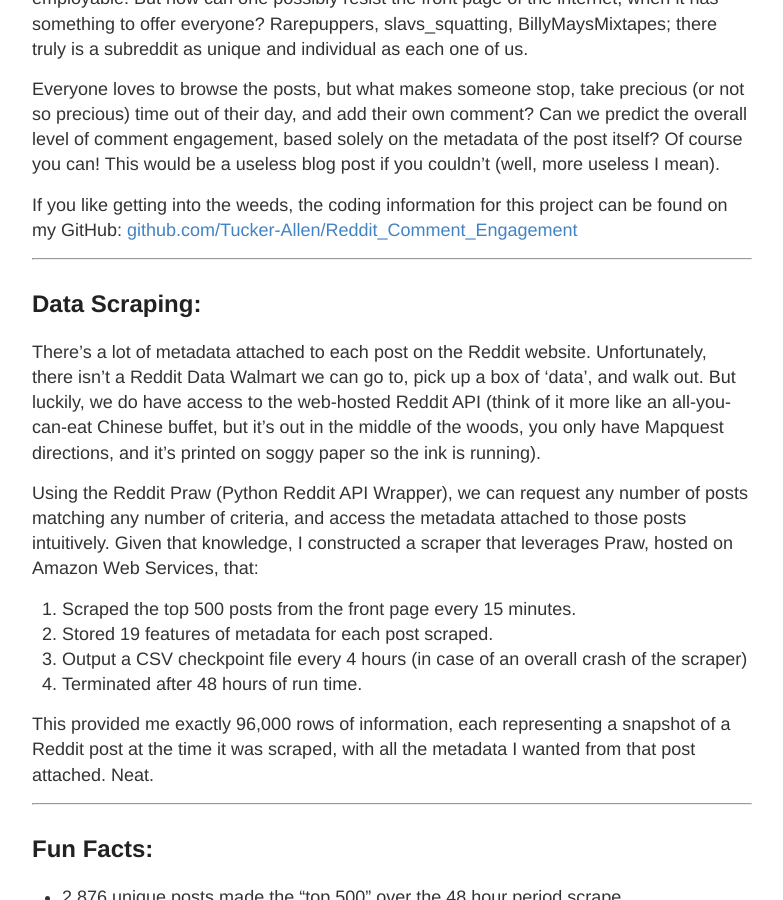
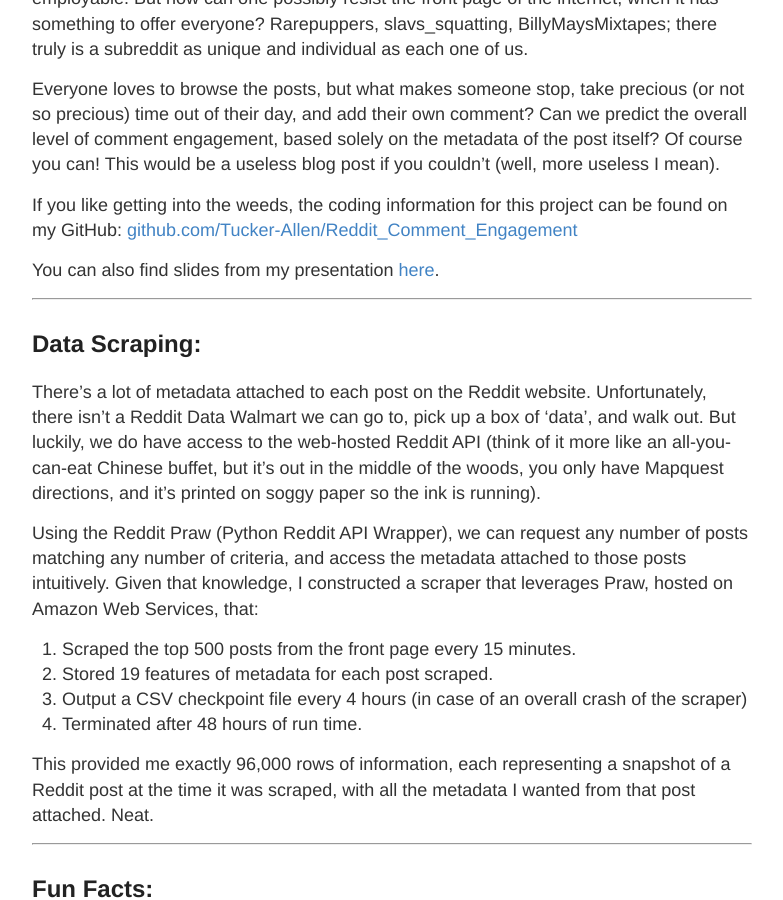
Before and after one commit to PhilPizza/jekyll-now, a Jekyll site: the page built from _posts/2018-02-26-Reddit_Comment_blog.md, in a window 1280 px wide and 900 px high, scrolled down 475 px. Shown: the whole window, without its empty margins (248-1031 px from the left). Built offline with Jekyll 4.4.1, drawn with Linux system fonts in a browser that asks for light colours.

Commit message:
Added slides hyperlink

```diff
--- a/_posts/2018-02-26-Reddit_Comment_blog.md
+++ b/_posts/2018-02-26-Reddit_Comment_blog.md
@@ -13,6 +13,7 @@ Everyone loves to browse the posts, but what makes someone stop, take precious (
 
 If you like getting into the weeds, the coding information for this project can be found on my GitHub: [github.com/Tucker-Allen/Reddit_Comment_Engagement](https://github.com/Tucker-Allen/Reddit_Comment_Engagement)
 
+You can also find slides from my presentation [here](https://docs.google.com/presentation/d/1_nCzaR6HpR73_Sy0zZj9su-b1B_a3peiTgekHek1Xp0/edit?usp=sharing).
 
 ---
 
```
